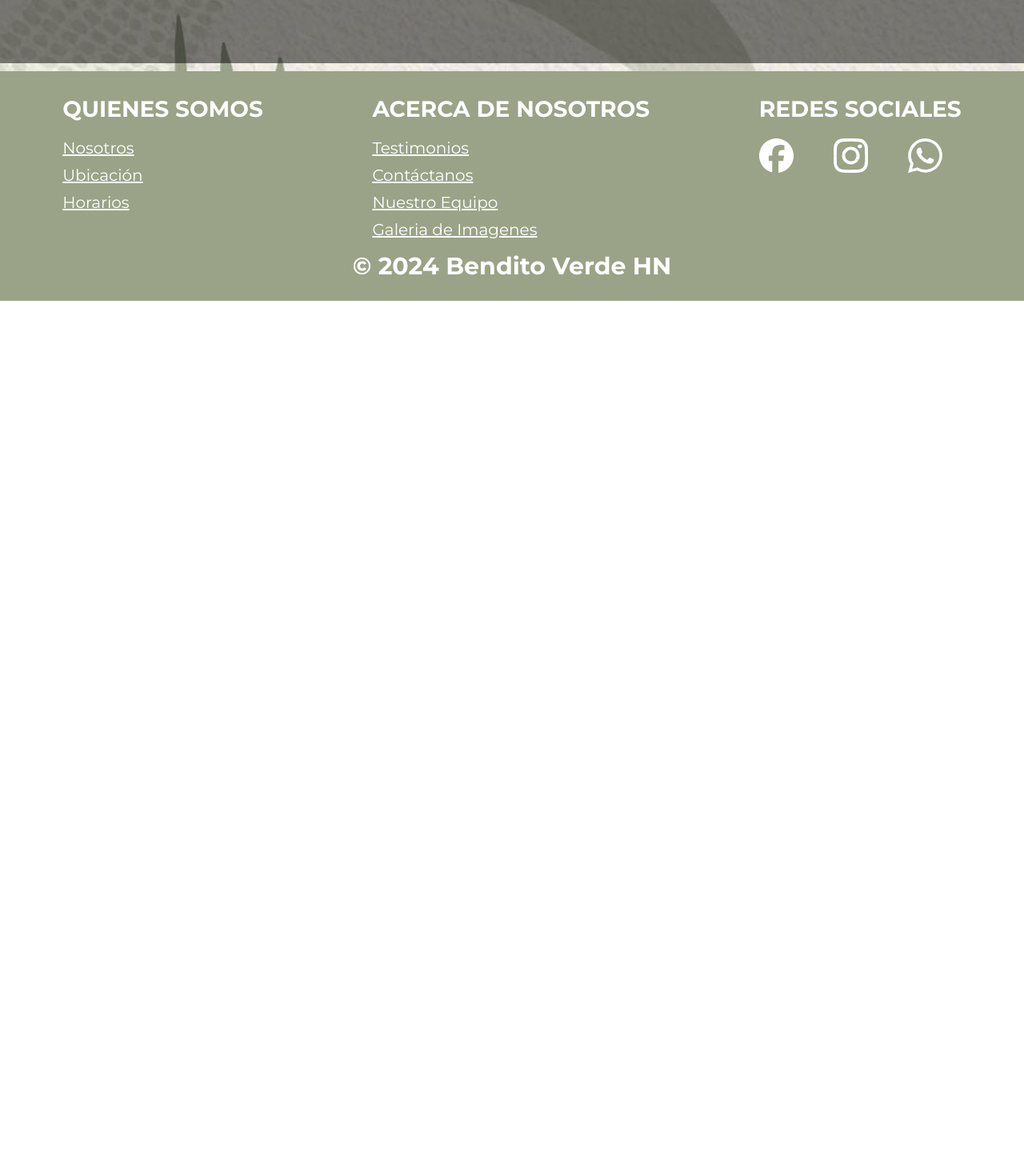
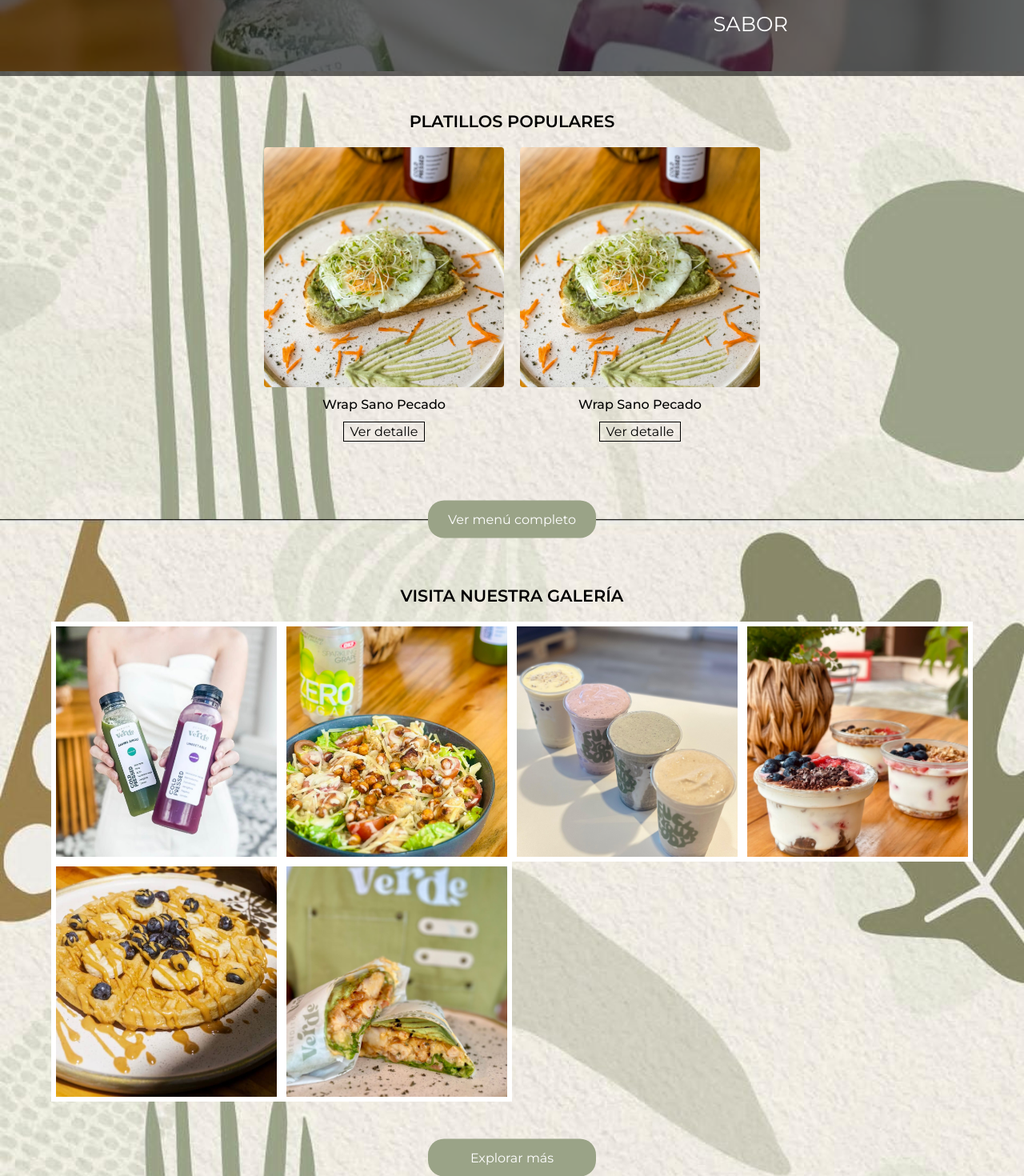
Before and after one commit to karurosu-vihir/BenditoVerdeHN, a React (Vite) app: page / in a window 1280 px wide. Shown: the part 737-2207 px from the top of the page at 80% size. Before the commit the page ends 1113 px from the top, so only its background shows below. Built offline with nearby package versions, Linux system fonts and the light colour scheme.

Commit message:
Landing page a la espera de revisión

```diff
--- /dev/null
+++ b/src/components/landingPage/CardsLanding.jsx
@@ -0,0 +1,88 @@
+import styled from "styled-components";
+import { Link } from "react-router-dom";
+
+const ContainerCards = styled.section`
+    width: 90%;
+    height: auto;
+    margin: 50px auto 50px auto;
+    padding-bottom: 100px;
+    position: relative;
+    h3{
+        font-size: 1.3rem;
+        font-weight: 600;
+        text-transform: uppercase;
+        text-align: center;
+        margin-bottom: 20px;
+    }
+    .cards{
+        display: flex;
+        flex-wrap: wrap;
+        align-items: center;
+        justify-content: center;
+        gap: 20px;
+
+        .card{
+            display: flex;
+            flex-direction: column;
+            align-items: center;
+            width: 300px;
+            height: auto;
+
+            img{
+                width: 100%;
+                height: 300px;
+                object-fit: cover;
+                border-radius: 4px;
+            }
+
+            p{
+                font-weight: 500;
+                margin: 12px 0;
+            }
+            a{
+                display: block;
+                padding: 2px 8px;
+                margin-bottom: 30px;
+                border: 1px solid #000;
+                text-decoration: none;
+                color: #000;
+            }
+        }
+    }
+    .btnMenu{
+        width: 210px;
+        padding: 14px;
+        display: block;
+        text-align: center;
+        background-color: #9aa387;
+        color: #fff;
+        text-decoration: none;
+        border-radius: 20px;
+        position: absolute;
+        top: 94%;
+        left: 50%;
+        transform: translate(-50%, -50%);
+    }
+`;
+const CardsLanding = () => {
+    return <>
+        <ContainerCards>
+            <h3>Platillos Populares</h3>
+            <div className="cards">
+                <div className="card">
+                    <img src="img/menu/tostadas.jpg" alt="Imagen platillo" />
+                    <p>Wrap Sano Pecado</p>
+                    <a href="/">Ver detalle</a>
+                </div>
+                <div className="card">
+                    <img src="img/menu/tostadas.jpg" alt="Imagen platillo" />
+                    <p>Wrap Sano Pecado</p>
+                    <a href="/">Ver detalle</a>
+                </div>
+            </div>
+            <Link className="btnMenu" to={'/menu'}>Ver menú completo</Link>
+        </ContainerCards>
+    </>;
+};
+
+export default CardsLanding;
--- /dev/null
+++ b/src/components/landingPage/GalleryLanding.jsx
@@ -0,0 +1,62 @@
+import styled from "styled-components";
+import { Link } from "react-router-dom";
+
+const ContainerGallery = styled.section`
+    width: 90%;
+    height: auto;
+    margin: 30px auto 50px auto;
+    padding-bottom: 100px;
+    position: relative;
+
+    h3{
+        font-size: 1.3rem;
+        font-weight: 600;
+        text-transform: uppercase;
+        text-align: center;
+        margin-bottom: 20px;
+    }
+    .grid {
+        display: grid;
+        grid-template-columns: repeat(auto-fill, minmax(280px, 1fr));
+        justify-items: center;
+    }
+
+    .grid img {
+        width: 100%;
+        height: 300px;
+        object-fit: cover;
+        border: 6px solid #fff;
+    }
+    .btnGaleria{
+        width: 210px;
+        padding: 14px;
+        display: block;
+        text-align: center;
+        background-color: #9aa387;
+        color: #fff;
+        text-decoration: none;
+        border-radius: 20px;
+        position: absolute;
+        top: 96%;
+        left: 50%;
+        transform: translate(-50%, -50%);
+    }
+`;
+const GalleryLanding = () => {
+    return <>
+        <ContainerGallery>
+            <h3>Visita Nuestra Galería</h3>
+            <div className="grid">
+                <img src="/public/img/menu/bebidas.jpg" alt="Imagen de galeria" />
+                <img src="/public/img/menu/ensaladas.jpg" alt="Imagen de galeria" />
+                <img src="/public/img/menu/smooties.jpg" alt="Imagen de galeria" />
+                <img src="/public/img/menu/yogurt.jpg" alt="Imagen de galeria" />
+                <img src="/public/img/menu/waffles.jpg" alt="Imagen de galeria" />
+                <img src="/public/img/menu/wrap.jpg" alt="Imagen de galeria" />
+            </div>
+            <Link className="btnGaleria" to={'/galeria'}>Explorar más</Link>
+        </ContainerGallery>
+    </>;
+};
+
+export default GalleryLanding;
--- a/src/components/landingPage/HeroLanding.jsx
+++ b/src/components/landingPage/HeroLanding.jsx
@@ -10,7 +10,6 @@ const Hero = styled.section`
         display: grid;
         grid-template-columns: 1fr 1fr;
         grid-template-rows: 280px 280px;
-        background-color: aqua;
         img{
             width: 100%;
             height: 100%;
@@ -59,17 +58,113 @@ const Hero = styled.section`
             text-align: center;
             text-decoration: none;
             font-weight: 600;
-            font-size: 0.9rem
+            font-size: 0.9rem;
+            transition: transform 0.3s ease-in-out;
+            &:hover{
+                box-shadow: 0px 0px 10px #fff;
+                text-shadow: 0px 0px 10px #fff;
+            }
         }
     }
     .modal{
         position: absolute;
         width: 100%;
-        height: 86vh;
+        height: 95vh;
         background-color: #000;
         z-index: 2;
-        top: 16%;
-        opacity: 0.5;
+        top: 0;
+        opacity: 0.6;
+    }
+    @media (min-width: 720px){
+        .container-images{
+            grid-template-columns: 1fr 1fr;
+            grid-template-rows: 48vh 46vh;
+            background-color: aqua;
+            img{
+                width: 100%;
+                height: 100%;
+                object-fit: cover;
+                &:nth-child(odd){
+                    object-position: left bottom;
+                }
+                &:nth-child(even){
+                    object-position: right bottom;
+                }
+            }
+        };
+        .heroInfo{
+            width: 500px;
+            left: 40%;
+            h3{
+                line-height: 1.7;
+                font-size: 1.9rem;
+            }
+            p{
+                font-size: 1.1rem;
+                margin-bottom: 70px;
+                line-height: 2rem;
+            }
+            a{
+                width: 200px;
+                padding: 14px;
+                font-size: 1.1rem
+            }
+            .content-desktop{
+                display: none;
+            }
+        }
+        .modal{
+            height: 105vh;
+        }
+    }
+    @media(min-width: 1024px){
+        .container-images {
+            grid-template-columns: 1fr;
+            grid-template-rows: 1fr;
+            img{
+                &:nth-child(even), &:nth-child(1){
+                    display: none;
+                }
+            }
+        }
+        .heroInfo{
+            position: absolute;
+            width: 100%;
+            height: 90vh;
+            top: 57%;
+            left: 50%;
+            transform: translate(-50%, -50%);
+            h3{
+                position: absolute;
+                font-size: 1.6rem;
+                width: 350px;
+                top: 8%;
+                left: 3%
+            }
+            .hero-content{
+                display: none;
+            }
+            .content-desktop{
+                display: block;
+                position: absolute;
+                width: 350px;
+                top: 78%;
+                right: 3%;
+                z-index: 100;
+                font-size: 1.6rem;
+                text-transform: uppercase;
+                line-height: 1.7;
+            }
+            a{
+                position: absolute;
+                top: 50%;
+                left: 50%;
+                transform: translate(-50%, -50%);
+            }
+        }
+        .modal{
+            height: 104vh;
+        }
     }
 
 `;
@@ -77,15 +172,16 @@ const HeroLanding = () => {
     return <>
         <Hero>
             <div className="container-images">
-                <img src="/public/img/menu/ensaladas2.jpg" alt="Imagen de plato" />
-                <img src="/public/img/menu/tostadas.jpg" alt="Imagen de plato" />
-                <img src="/public/img/menu/waffles.jpg" alt="Imagen de plato" />
-                <img src="/public/img/menu/wrap2.jpg" alt="Imagen de plato" />
+                <img src="/img/menu/ensaladas2.jpg" alt="Imagen de plato" />
+                <img src="/img/menu/tostadas.jpg" alt="Imagen de plato" />
+                <img src="/img/menu/waffles.jpg" srcSet="/img/menu/bebidas.jpg" alt="Imagen de plato" className="desktopImg" />
+                <img src="/img/menu/wrap2.jpg" alt="Imagen de plato" />
             </div>
             <div className="heroInfo">
                 <h3><span>Bendito verde:</span> donde lo saludable es irresistible</h3>
-                <p>Descubre el equilibrio perfecto entre frescura, sabor y bienestar. En Bendito Verde, cada plato es una invitación de ti mientras disfrutas de lo mejor de la naturaleza.</p>
-                <Link to={'/menu'}>¡Reserva ya!</Link>
+                <p className="hero-content">Descubre el equilibrio perfecto entre frescura, sabor y bienestar. En Bendito Verde, cada plato es una invitación de ti mientras disfrutas de lo mejor de la naturaleza.</p>
+                <p className="content-desktop">Donde la frescura se encuentra en cada sabor</p>
+                <Link to={'/contactanos'}>¡Reserva ya!</Link>
             </div>
             <div className="modal"></div>
         </Hero>
--- a/src/pages/Inicio.jsx
+++ b/src/pages/Inicio.jsx
@@ -1,7 +1,11 @@
 import Hero from "../components/landingPage/HeroLanding"
+import CardsLanding from "../components/landingPage/CardsLanding";
+import GalleryLanding from "../components/landingPage/GalleryLanding";
 const Inicio = () => {
     return <>
         <Hero></Hero>
+        <CardsLanding></CardsLanding>
+        <GalleryLanding></GalleryLanding>
     </>
 
 }
```
